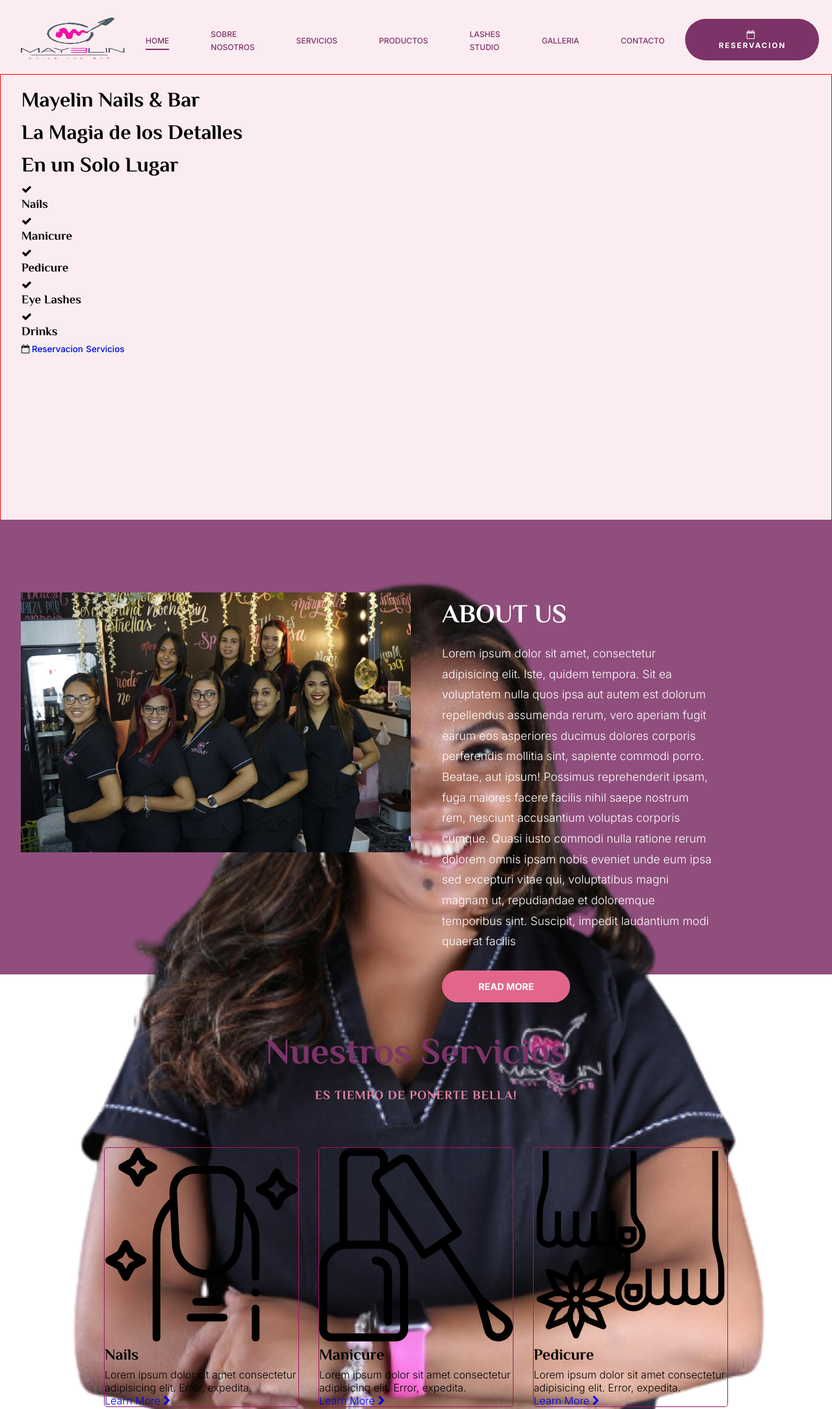
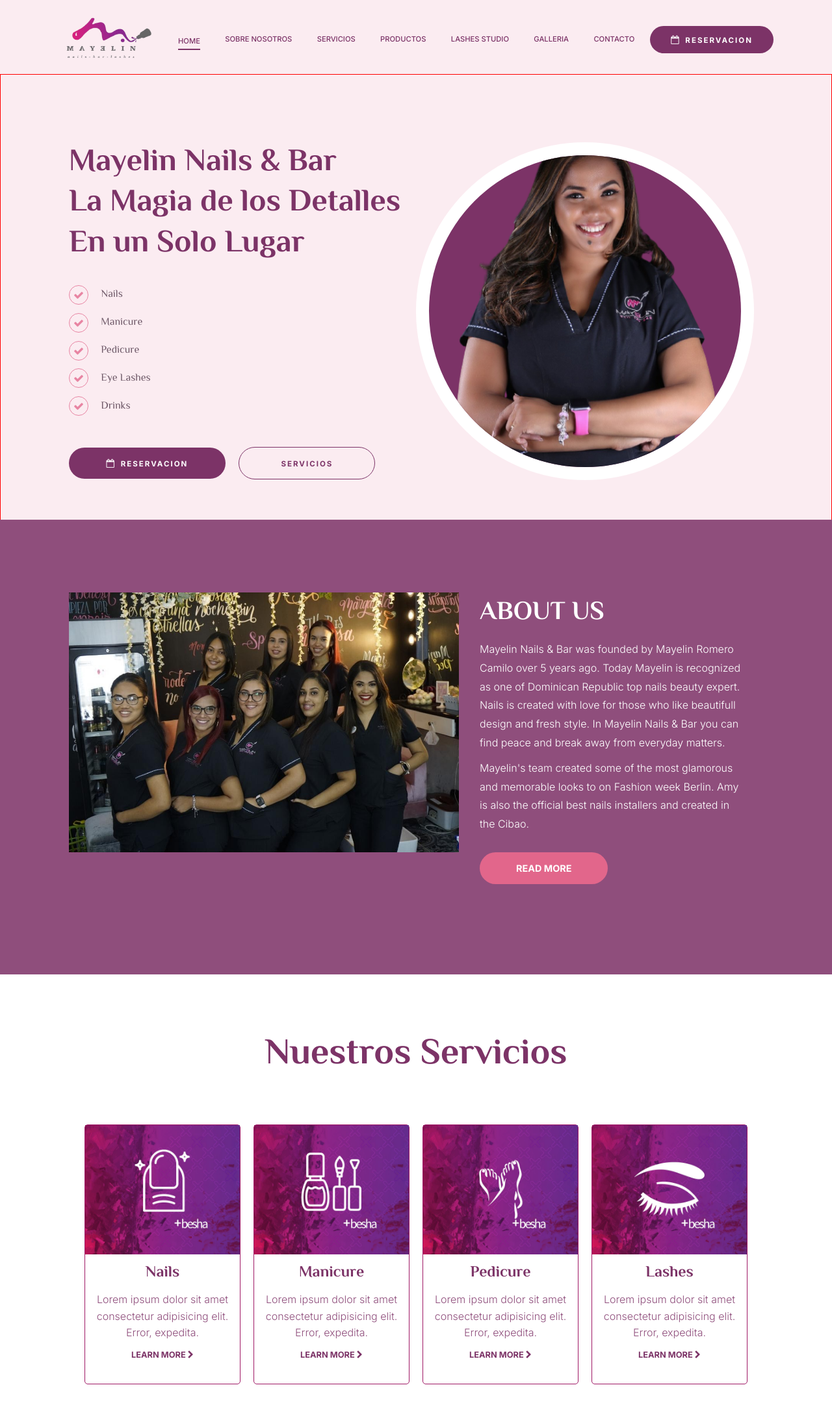
Before and after one commit to joelhernandezvasquez/Mayelin-Nails-Bar-Website, a plain HTML site: page index.html in a window 1280 px wide. Shown: the top 2169 px of the page at 65% size. Drawn offline with nearby package versions, Linux system fonts and the light colour scheme.

Commit message:
Add files via upload

```diff
--- a/index.html
+++ b/index.html
@@ -8,10 +8,12 @@
     <link href="styles/main.css" rel="stylesheet">
     <link href="styles/index.css" rel="stylesheet">
     <link href="styles/utility.css" rel="stylesheet">
+     <link href="styles/mediaQuery.css" rel="stylesheet">
     <link rel="stylesheet" href="https://stackpath.bootstrapcdn.com/font-awesome/4.7.0/css/font-awesome.min.css" integrity="sha384-wvfXpqpZZVQGK6TAh5PVlGOfQNHSoD2xbE+QkPxCAFlNEevoEH3Sl0sibVcOQVnN" crossorigin="anonymous">
     <script src="https://cdnjs.cloudflare.com/ajax/libs/gsap/3.4.2/gsap.min.js"></script>
     <script src="scripts/main.js" defer></script>
-    <script src="animation.js" defer></script>
+    <script src="scripts/animation.js" defer></script>
+
     <title>Home</title>
 </head>
 <body>
@@ -21,16 +23,16 @@
          <nav class="main-nav">
                        <div class="container">
 
-                        <div> <img src="assets/mayelin_brand-removebg-preview.png" class="logo"/></div>
+                        <div> <img src="assets/newMayelinLogo-removebg-preview.png" class="logo"/></div>
 
                         <ul>
-                        <li class="items"> <a href="#" class="active-link"> Home</a></li>
-                        <li class="items"> <a href="#"> Sobre Nosotros</a></li>
-                        <li class="items"> <a href="#"> Servicios</a></li>
-                        <li class="items"> <a href="#"> Productos</a></li>
-                        <li class="items"> <a href="#"> Lashes Studio</a></li>
-                        <li class="items"> <a href="#"> Galleria</a></li>
-                        <li class="items"> <a href="#"> Contacto</a></li>
+                        <li class="items"> <a href="#" class="active-link  link"> Home</a></li>
+                        <li class="items"> <a href="#" class="link"> Sobre Nosotros</a> <div class="link-border"></div></li>
+                        <li class="items"> <a href="#"  class="link"> Servicios</a> <div class="link-border"></div></li>
+                        <li class="items"> <a href="#"  class="link"> Productos</a> <div class="link-border"></div></li>
+                        <li class="items"> <a href="#"  class="link"> Lashes Studio</a> <div class="link-border"></div></li>
+                        <li class="items"> <a href="#"  class="link"> Galleria</a> <div class="link-border"></div></li>
+                        <li class="items"> <a href="#" class="link"> Contacto</a> <div class="link-border"></div></li>
                         </ul>
 
                         <button class="btn btn-reservation"> <i class="fa fa-calendar-o" aria-hidden="true"></i><a href="#"> Reservacion</a></button>
@@ -39,9 +41,26 @@
                     </div>
                    </nav>
 
+                   <nav class="tablet-nav">
+                       <div class="container">
+
+                        <div class="hamburger-menu">
+                            <i class="fa fa-bars icon-menu" aria-hidden="true"></i>
+                          </div>
+
+                          <div> <img src="assets/newMayelinLogo-removebg-preview.png" class="logo"/></div>
+
+                          <button class="btn reservation-btn"> <i class="fa fa-calendar-o" aria-hidden="true"></i><a href="#"> Reservacion</a></button>
+
+                        </div>
+                   </nav>
+
+
+
 
                <div class="welcome-message">
-                   <div class="container">
+                   <div class="container grid-2">
+                       <div class="showcase-info">
                    <h1> Mayelin Nails & Bar</h1>
                    <h1>La Magia de los Detalles</h1>
                    <h1>En un Solo Lugar</h1>
@@ -73,24 +92,16 @@
                     <button class="btn btn-servicios"> <a href="#"> Servicios</a></button>
                    </div>
                </div>
-            </div>
-
-
-            <div class="image-area">
-                <div class="image-profile-container">
-                    <img src="assets/64873517_2431128940263758_3011762133177204736_o-removebg-preview.png">
-                </div>
-            </div>
-
-
-            <!-- <div class="showcase-B">
-
 
                <div class="image-profile-container">
                 <img src="assets/64873517_2431128940263758_3011762133177204736_o-removebg-preview.png">
               </div>
 
-            </div> -->
+            </div>
+               </div>
+
+
+
 
 
 </div>
@@ -104,7 +115,15 @@
 
            <div class="about-us-info">
               <h1> About us</h1>
-              <p> Lorem ipsum dolor sit amet, consectetur adipisicing elit. Iste, quidem tempora. Sit ea voluptatem nulla quos ipsa aut autem est dolorum repellendus assumenda rerum, vero aperiam fugit earum eos asperiores ducimus dolores corporis perferendis mollitia sint, sapiente commodi porro. Beatae, aut ipsum! Possimus reprehenderit ipsam, fuga maiores facere facilis nihil saepe nostrum rem, nesciunt accusantium voluptas corporis cumque. Quasi iusto commodi nulla ratione rerum dolorem omnis ipsam nobis eveniet unde eum ipsa sed excepturi vitae qui, voluptatibus magni magnam ut, repudiandae et doloremque temporibus sint. Suscipit, impedit laudantium modi quaerat facilis </p>
+              <p> Mayelin Nails & Bar was founded by Mayelin Romero Camilo over 5 years ago. Today Mayelin
+                  is recognized as one of Dominican Republic top nails beauty expert. Nails is created with love for
+                those who like beautifull design and fresh style. In Mayelin Nails & Bar you can find peace and break
+            away from everyday matters.
+           </p>
+
+           <p> Mayelin's team created some of the most glamorous and memorable looks to on Fashion week Berlin.
+               Amy is also the official best nails installers and created in the Cibao.
+           </p>
              <button class="btn"> <a href="#"> Read More</a></button>
             </div>
        </div>
@@ -116,61 +135,62 @@
       <div class="inner-services top-spacing">
           <div class="services-title">
               <h2 class="title-heading"> Nuestros Servicios</h2>
-              <h3>Es tiempo de ponerte bella!</h3>
           </div>
           <div class="services-features-container">
 
            <div class="card">
-                 <div class="icon-container">
+             <div class="nails"></div>
 
-                    <img src="assets/nail.svg">
-            <!-- Icons made by <a href="https://www.flaticon.com/authors/freepik" title="Freepik">Freepik</a> from <a href="https://www.flaticon.com/" title="Flaticon"> www.flaticon.com</a> -->
-
-                 </div>
+             <div class="card-details">
                 <h2>Nails</h2>
                 <p>
                    Lorem ipsum dolor sit amet consectetur adipisicing elit. Error, expedita.
                 </p>
                 <a href="#"> Learn More <i class="fa fa-chevron-right" aria-hidden="true"></i></a>
+             </div>
 
            </div>
 
+
               <div class="card">
-                <div class="icon-container">
-                    <!-- Icons made by <a href="https://www.flaticon.com/authors/freepik" title="Freepik">Freepik</a> from <a href="https://www.flaticon.com/" title="Flaticon"> www.flaticon.com</a> -->
-                  <img src="assets/manicure.svg">
-                </div>
+                <div class="manicure"> </div>
+
+                <div class="card-details">
                     <h2>Manicure</h2>
                     <p>
                         Lorem ipsum dolor sit amet consectetur adipisicing elit. Error, expedita.
                      </p>
                      <a href="#"> Learn More <i class="fa fa-chevron-right" aria-hidden="true"></i></a>
+                </div>
+
 
              </div>
 
              <div class="card">
-                <div class="icon-container">
-                    <!-- Icons made by <a href="https://www.flaticon.com/authors/surang" title="surang">surang</a> from <a href="https://www.flaticon.com/" title="Flaticon"> www.flaticon.com</a> -->
-                 <img src="assets/pedicure.svg">
-                </div>
+                <div class="pedicure"> </div>
+
+                <div class="card-details">
                     <h2>Pedicure</h2>
                     <p>
                         Lorem ipsum dolor sit amet consectetur adipisicing elit. Error, expedita.
                      </p>
                      <a href="#"> Learn More <i class="fa fa-chevron-right" aria-hidden="true"></i></a>
+                </div>
+
 
              </div>
 
              <div class="card">
-                <div class="icon-container">
-                    <!-- Icons made by <a href="https://www.flaticon.com/authors/freepik" title="Freepik">Freepik</a> from <a href="https://www.flaticon.com/" title="Flaticon"> www.flaticon.com</a> -->
-                 <img src="assets/closed-eyes-with-lashes-and-brows.svg">
-                </div>
+                <div class="lashes"></div>
+
+                <div class="card-details">
                     <h2>Lashes</h2>
                     <p>
                         Lorem ipsum dolor sit amet consectetur adipisicing elit. Error, expedita.
                      </p>
                      <a href="#"> Learn More <i class="fa fa-chevron-right" aria-hidden="true"></i></a>
+                </div>
+
 
              </div>
 
@@ -600,7 +620,7 @@
 <div class="container">
     <div class="inner-footer top-spacing">
         <div class="inner-heading-container">
-            <div> <img src="assets/mayelin_brand-removebg-preview.png" class="logo"/></div>
+            <div> <img src="assets/newMayelinLogo-removebg-preview.png" class="logo"/></div>
             <div id="heading-footer">
                 <h2>Saturday is a day for the spa</h2>
                 <h2>Relex, indulge, enjoy, and love yourself. too.</h2>
```
Lines whose indentation alone changed are shown as unchanged.
